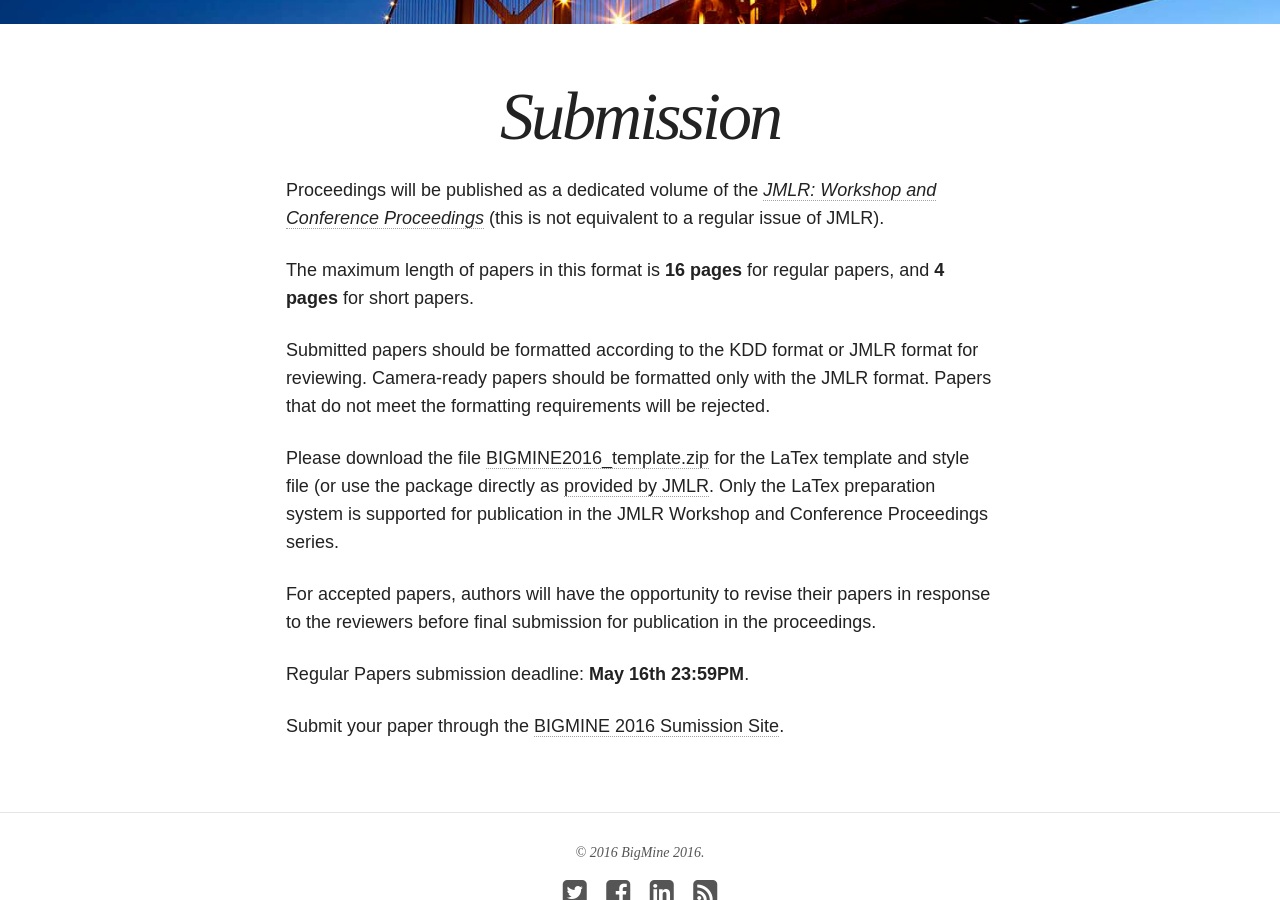
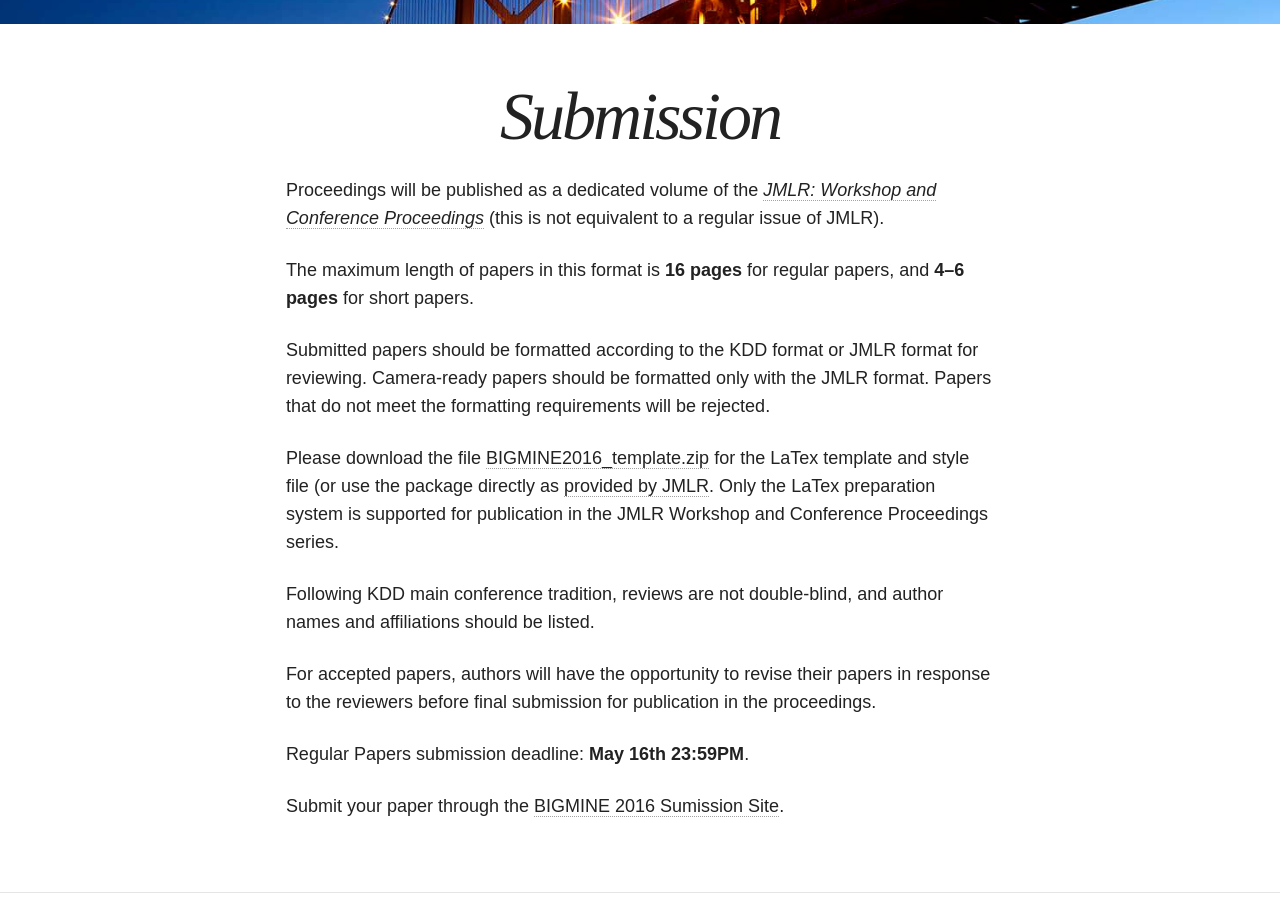
Before and after one commit to bigmine/bigmine17, a Jekyll site: the page built from submission.md, in a window 1280 px wide and 900 px high, scrolled down 405 px. Built offline with Jekyll 4.4.1, drawn with Linux system fonts in a browser that asks for light colours; nearby versions of some CDN libraries.

Commit message:
update submission info (4-6 pgs, not dbl-blind, etc)

```diff
--- a/submission.md
+++ b/submission.md
@@ -7,11 +7,13 @@ image:
 
 Proceedings will be published as a dedicated volume of the [*JMLR: Workshop and Conference Proceedings*](http://jmlr.csail.mit.edu/proceedings/) (this is not equivalent to a regular issue of JMLR).
 
-The maximum length of papers in this format is **16 pages** for regular papers, and **4 pages** for short papers.
+The maximum length of papers in this format is **16 pages** for regular papers, and **4--6 pages** for short papers.
 
 Submitted papers should be formatted according to the KDD format or JMLR format for reviewing. Camera-ready papers should be formatted only with the JMLR format. Papers that do not meet the formatting requirements will be rejected.
 
 Please download the file [BIGMINE2016_template.zip](BIGMINE2016_template.zip) for the LaTex template and style file (or use the package directly as [provided by JMLR](http://ctan.org/tex-archive/macros/latex/contrib/jmlr). Only the LaTex preparation system is supported for publication in the JMLR Workshop and Conference Proceedings series.
+
+Following KDD main conference tradition, reviews are not double-blind, and author names and affiliations should be listed.
 
 For accepted papers, authors will have the opportunity to revise their papers in response to the reviewers before final submission for publication in the proceedings.
 
```
